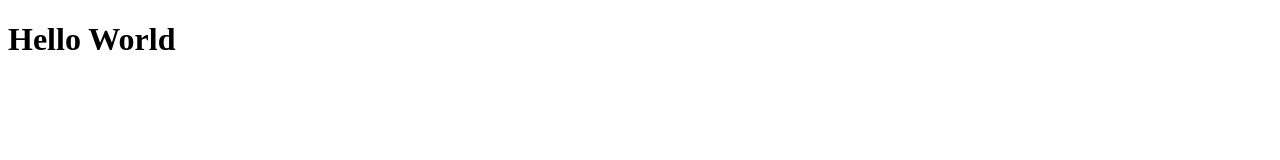
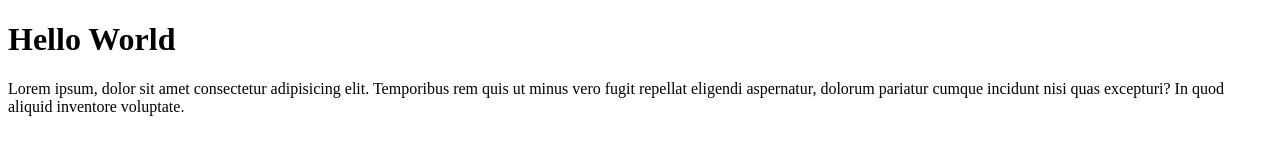
Before and after one commit to YogaGayuhMukti/yoga-git-test, a plain HTML site: page index.html in a window 1280 px wide. Drawn offline with Linux system fonts and the light colour scheme.

Commit message:
menambahkan paragraf

```diff
--- a/index.html
+++ b/index.html
@@ -10,6 +10,9 @@
 
 <body>
     <h1>Hello World</h1>
+    <p>Lorem ipsum, dolor sit amet consectetur adipisicing elit. Temporibus rem quis ut minus vero fugit repellat
+        eligendi aspernatur, dolorum pariatur cumque incidunt nisi quas excepturi? In quod aliquid inventore voluptate.
+    </p>
 </body>
 
 </html>
```
